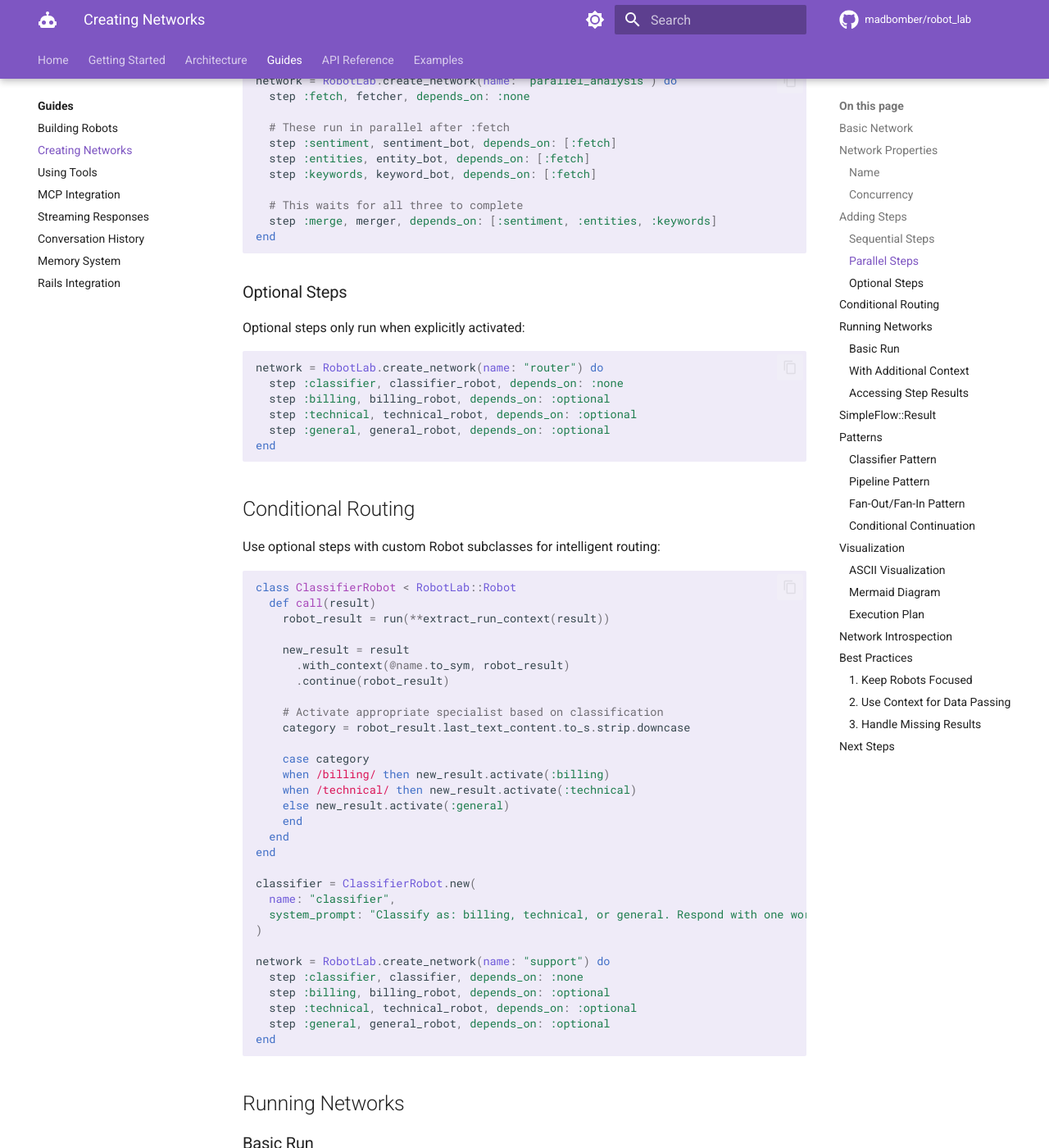
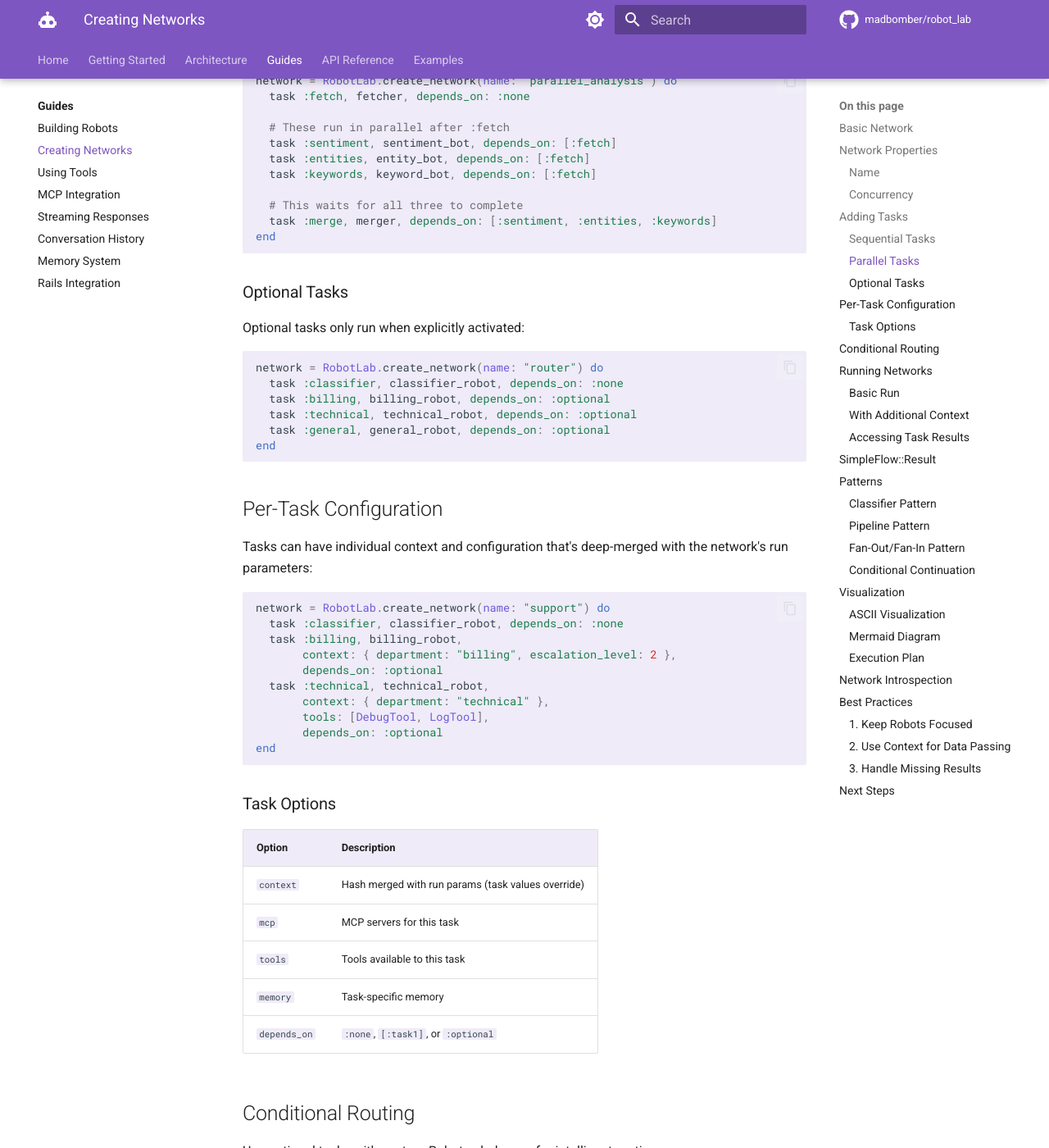
Before and after one commit to MadBomber/robot_lab, an MkDocs documentation site: the page built from docs/guides/creating-networks.md, in a window 1280 px wide and 1400 px high, scrolled down 1356 px. Shown: the whole window at 82% size. Built offline with MkDocs 1.6.1 and Material for MkDocs 9.7.7, drawn with Linux system fonts in a browser that asks for light colours; comment, search, counter and statistics services are not loaded; some of the changed text lies outside the part shown.

Commit message:
docs(core): replace 'step' terminology with 'task' in documentation
This commit updates the documentation to use consistent 'task' terminology instead of 'step' in the RobotLab network configuration and API documentation. The changes improve clarity and align the language with the current implementation.

````diff
--- a/docs/guides/creating-networks.md
+++ b/docs/guides/creating-networks.md
@@ -1,6 +1,6 @@
 # Creating Networks
 
-Networks orchestrate multiple robots using [SimpleFlow](https://github.com/MadBomber/simple_flow) pipelines with DAG-based execution and optional step activation.
+Networks orchestrate multiple robots using [SimpleFlow](https://github.com/MadBomber/simple_flow) pipelines with DAG-based execution and optional task activation.
 
 ## Basic Network
 
@@ -8,9 +8,9 @@ Create a network with a sequential pipeline:
 
 ```ruby
 network = RobotLab.create_network(name: "pipeline") do
-  step :analyzer, analyzer_robot, depends_on: :none
-  step :writer, writer_robot, depends_on: [:analyzer]
-  step :reviewer, reviewer_robot, depends_on: [:writer]
+  task :analyzer, analyzer_robot, depends_on: :none
+  task :writer, writer_robot, depends_on: [:analyzer]
+  task :reviewer, reviewer_robot, depends_on: [:writer]
 end
 
 result = network.run(message: "Analyze this document")
@@ -38,54 +38,81 @@ network = RobotLab.create_network(name: "parallel", concurrency: :threads) do
 end
 ```
 
-## Adding Steps
+## Adding Tasks
 
-### Sequential Steps
+### Sequential Tasks
 
-Each step depends on the previous:
+Each task depends on the previous:
 
 ```ruby
 network = RobotLab.create_network(name: "pipeline") do
-  step :first, robot1, depends_on: :none
-  step :second, robot2, depends_on: [:first]
-  step :third, robot3, depends_on: [:second]
+  task :first, robot1, depends_on: :none
+  task :second, robot2, depends_on: [:first]
+  task :third, robot3, depends_on: [:second]
 end
 ```
 
-### Parallel Steps
+### Parallel Tasks
 
-Steps with the same dependencies run in parallel:
+Tasks with the same dependencies run in parallel:
 
 ```ruby
 network = RobotLab.create_network(name: "parallel_analysis") do
-  step :fetch, fetcher, depends_on: :none
+  task :fetch, fetcher, depends_on: :none
 
   # These run in parallel after :fetch
-  step :sentiment, sentiment_bot, depends_on: [:fetch]
-  step :entities, entity_bot, depends_on: [:fetch]
-  step :keywords, keyword_bot, depends_on: [:fetch]
+  task :sentiment, sentiment_bot, depends_on: [:fetch]
+  task :entities, entity_bot, depends_on: [:fetch]
+  task :keywords, keyword_bot, depends_on: [:fetch]
 
   # This waits for all three to complete
-  step :merge, merger, depends_on: [:sentiment, :entities, :keywords]
+  task :merge, merger, depends_on: [:sentiment, :entities, :keywords]
 end
 ```
 
-### Optional Steps
+### Optional Tasks
 
-Optional steps only run when explicitly activated:
+Optional tasks only run when explicitly activated:
 
 ```ruby
 network = RobotLab.create_network(name: "router") do
-  step :classifier, classifier_robot, depends_on: :none
-  step :billing, billing_robot, depends_on: :optional
-  step :technical, technical_robot, depends_on: :optional
-  step :general, general_robot, depends_on: :optional
+  task :classifier, classifier_robot, depends_on: :none
+  task :billing, billing_robot, depends_on: :optional
+  task :technical, technical_robot, depends_on: :optional
+  task :general, general_robot, depends_on: :optional
 end
 ```
 
+## Per-Task Configuration
+
+Tasks can have individual context and configuration that's deep-merged with the network's run parameters:
+
+```ruby
+network = RobotLab.create_network(name: "support") do
+  task :classifier, classifier_robot, depends_on: :none
+  task :billing, billing_robot,
+       context: { department: "billing", escalation_level: 2 },
+       depends_on: :optional
+  task :technical, technical_robot,
+       context: { department: "technical" },
+       tools: [DebugTool, LogTool],
+       depends_on: :optional
+end
+```
+
+### Task Options
+
+| Option | Description |
+|--------|-------------|
+| `context` | Hash merged with run params (task values override) |
+| `mcp` | MCP servers for this task |
+| `tools` | Tools available to this task |
+| `memory` | Task-specific memory |
+| `depends_on` | `:none`, `[:task1]`, or `:optional` |
+
 ## Conditional Routing
 
-Use optional steps with custom Robot subclasses for intelligent routing:
+Use optional tasks with custom Robot subclasses for intelligent routing:
 
 ```ruby
 class ClassifierRobot < RobotLab::Robot
@@ -113,10 +140,10 @@ classifier = ClassifierRobot.new(
 )
 
 network = RobotLab.create_network(name: "support") do
-  step :classifier, classifier, depends_on: :none
-  step :billing, billing_robot, depends_on: :optional
-  step :technical, technical_robot, depends_on: :optional
-  step :general, general_robot, depends_on: :optional
+  task :classifier, classifier, depends_on: :none
+  task :billing, billing_robot, depends_on: :optional
+  task :technical, technical_robot, depends_on: :optional
+  task :general, general_robot, depends_on: :optional
 end
 ```
 
@@ -141,7 +168,7 @@ result = network.run(
 )
 ```
 
-### Accessing Step Results
+### Accessing Task Results
 
 ```ruby
 result = network.run(message: "Process this")
@@ -161,8 +188,8 @@ Networks return a `SimpleFlow::Result` object:
 ```ruby
 result = network.run(message: "Hello")
 
-result.value      # The final step's output (RobotResult)
-result.context    # Hash of all step results and metadata
+result.value      # The final task's output (RobotResult)
+result.context    # Hash of all task results and metadata
 result.halted?    # Whether execution was halted early
 result.continued? # Whether execution continued normally
 ```
@@ -187,11 +214,11 @@ class SupportClassifier < RobotLab::Robot
 end
 
 network = RobotLab.create_network(name: "support") do
-  step :classifier, SupportClassifier.new(name: "classifier", template: :classifier),
+  task :classifier, SupportClassifier.new(name: "classifier", template: :classifier),
        depends_on: :none
-  step :billing, billing_robot, depends_on: :optional
-  step :technical, technical_robot, depends_on: :optional
-  step :general, general_robot, depends_on: :optional
+  task :billing, billing_robot, depends_on: :optional
+  task :technical, technical_robot, depends_on: :optional
+  task :general, general_robot, depends_on: :optional
 end
 ```
 
@@ -201,9 +228,9 @@ Process through sequential stages:
 
 ```ruby
 network = RobotLab.create_network(name: "document_processor") do
-  step :extract, extractor, depends_on: :none
-  step :analyze, analyzer, depends_on: [:extract]
-  step :format, formatter, depends_on: [:analyze]
+  task :extract, extractor, depends_on: :none
+  task :analyze, analyzer, depends_on: [:extract]
+  task :format, formatter, depends_on: [:analyze]
 end
 ```
 
@@ -213,15 +240,15 @@ Parallel processing with aggregation:
 
 ```ruby
 network = RobotLab.create_network(name: "multi_analysis") do
-  step :prepare, preparer, depends_on: :none
+  task :prepare, preparer, depends_on: :none
 
   # Fan-out: parallel analysis
-  step :sentiment, sentiment_analyzer, depends_on: [:prepare]
-  step :topics, topic_extractor, depends_on: [:prepare]
-  step :entities, entity_recognizer, depends_on: [:prepare]
+  task :sentiment, sentiment_analyzer, depends_on: [:prepare]
+  task :topics, topic_extractor, depends_on: [:prepare]
+  task :entities, entity_recognizer, depends_on: [:prepare]
 
   # Fan-in: aggregate results
-  step :aggregate, aggregator, depends_on: [:sentiment, :topics, :entities]
+  task :aggregate, aggregator, depends_on: [:sentiment, :topics, :entities]
 end
 ```
 
@@ -238,7 +265,7 @@ class ValidatorRobot < RobotLab::Robot
       # Stop the pipeline
       result.halt(robot_result)
     else
-      # Continue to next step
+      # Continue to next task
       result
         .with_context(@name.to_sym, robot_result)
         .continue(robot_result)
@@ -289,11 +316,11 @@ Each robot should have a single responsibility:
 
 ```ruby
 # Good: focused robots
-step :classify, classifier, depends_on: :none
-step :respond, responder, depends_on: [:classify]
+task :classify, classifier, depends_on: :none
+task :respond, responder, depends_on: [:classify]
 
 # Bad: one robot doing everything
-step :do_everything, mega_robot, depends_on: :none
+task :do_everything, mega_robot, depends_on: :none
 ```
 
 ### 2. Use Context for Data Passing
@@ -319,11 +346,11 @@ end
 
 ### 3. Handle Missing Results
 
-Guard against missing optional step results:
+Guard against missing optional task results:
 
 ```ruby
 def call(result)
-  # Check if optional step ran
+  # Check if optional task ran
   if result.context[:validator]
     # Use validator result
   else
````
Also changed, not shown: README.md (+8 -8 lines), docs/api/core/network.md (+50 -31 lines), docs/architecture/network-orchestration.md (+48 -30 lines), docs/concepts.md (+100 -63 lines), docs/examples/multi-robot-network.md (+37 -19 lines), 7 other files.
